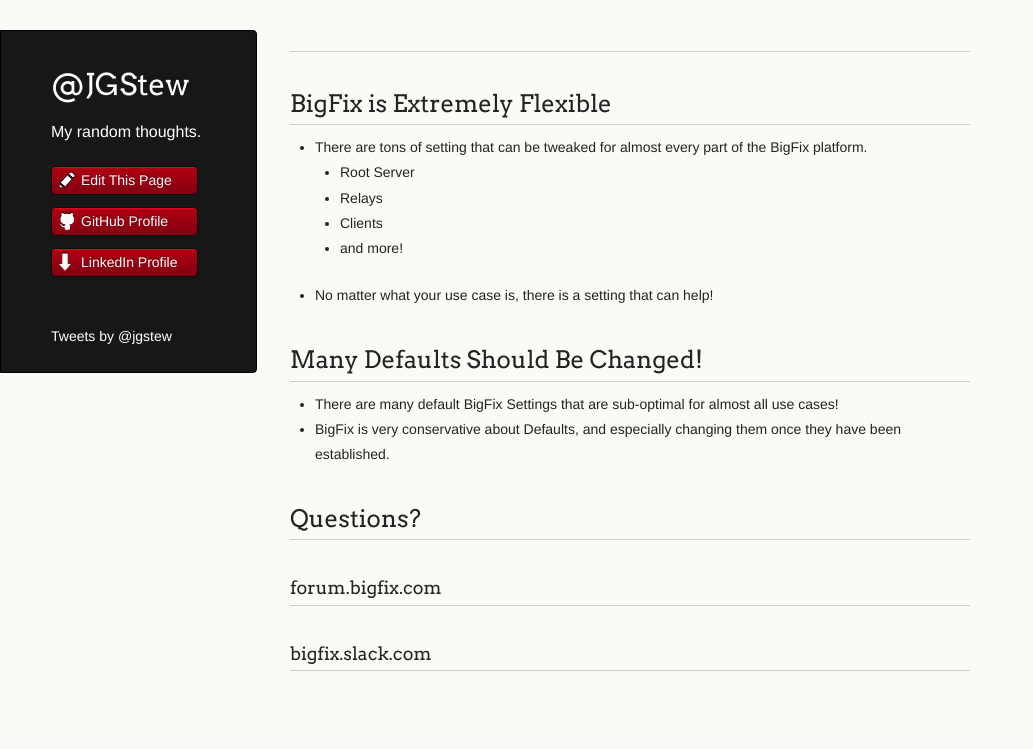
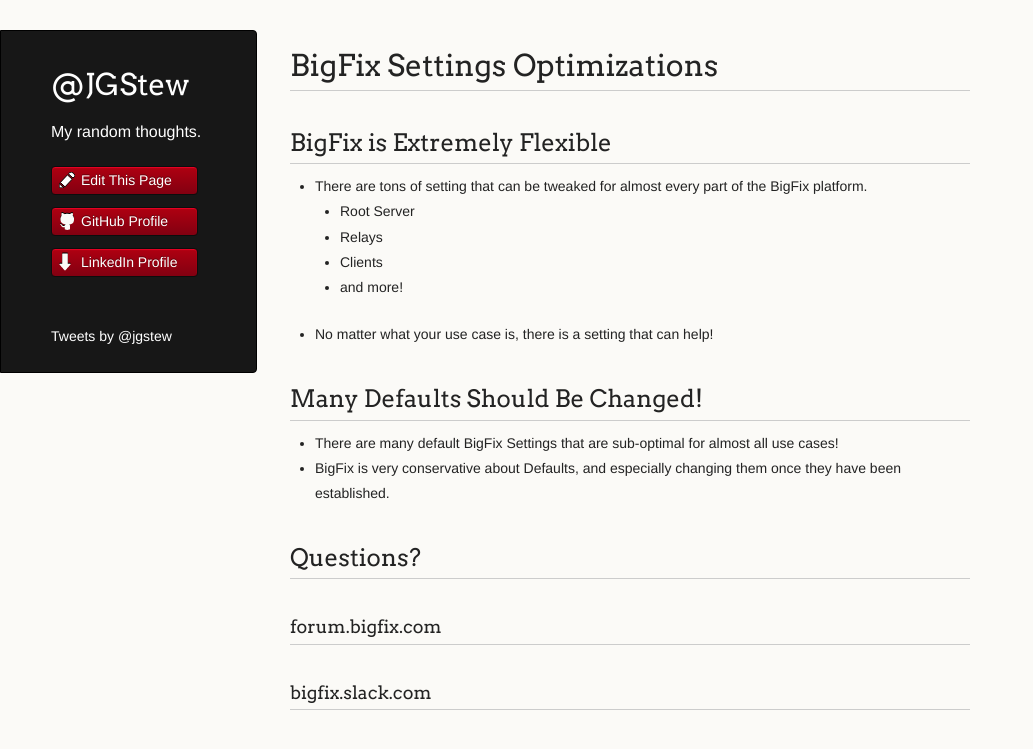
Before and after one commit to jgstew/jgstew.github.io, a Jekyll site: the page built from _posts/2018-10-30-BigFix-Settings-Optimizations.md, in a window 1280 px wide. Shown: the top 749 px of the page, without its empty margins (0-1033 px from the left). Built offline with Jekyll 4.4.1, drawn with Linux system fonts in a browser that asks for light colours; nearby versions of some CDN libraries; comment, search, counter and statistics services are not loaded; part of the change alters nothing that is shown.

Commit message:
Update 2018-10-30-BigFix-Settings-Optimizations.md

```diff
--- a/_posts/2018-10-30-BigFix-Settings-Optimizations.md
+++ b/_posts/2018-10-30-BigFix-Settings-Optimizations.md
@@ -1,8 +1,8 @@
 ---
-Title: BigFix Settings Optimizations
-Author:  @JGStew
-Date:    October 30, 2018
+title: BigFix Settings Optimizations
+author: "@JGStew"
 ---
+
 <!-- git pull;pandoc 2018-10-30-BigFix-Settings-Optimizations.md -o BigFix_tmp.pptx;open BigFix_tmp.pptx -->
 
 ## BigFix is Extremely Flexible
```
